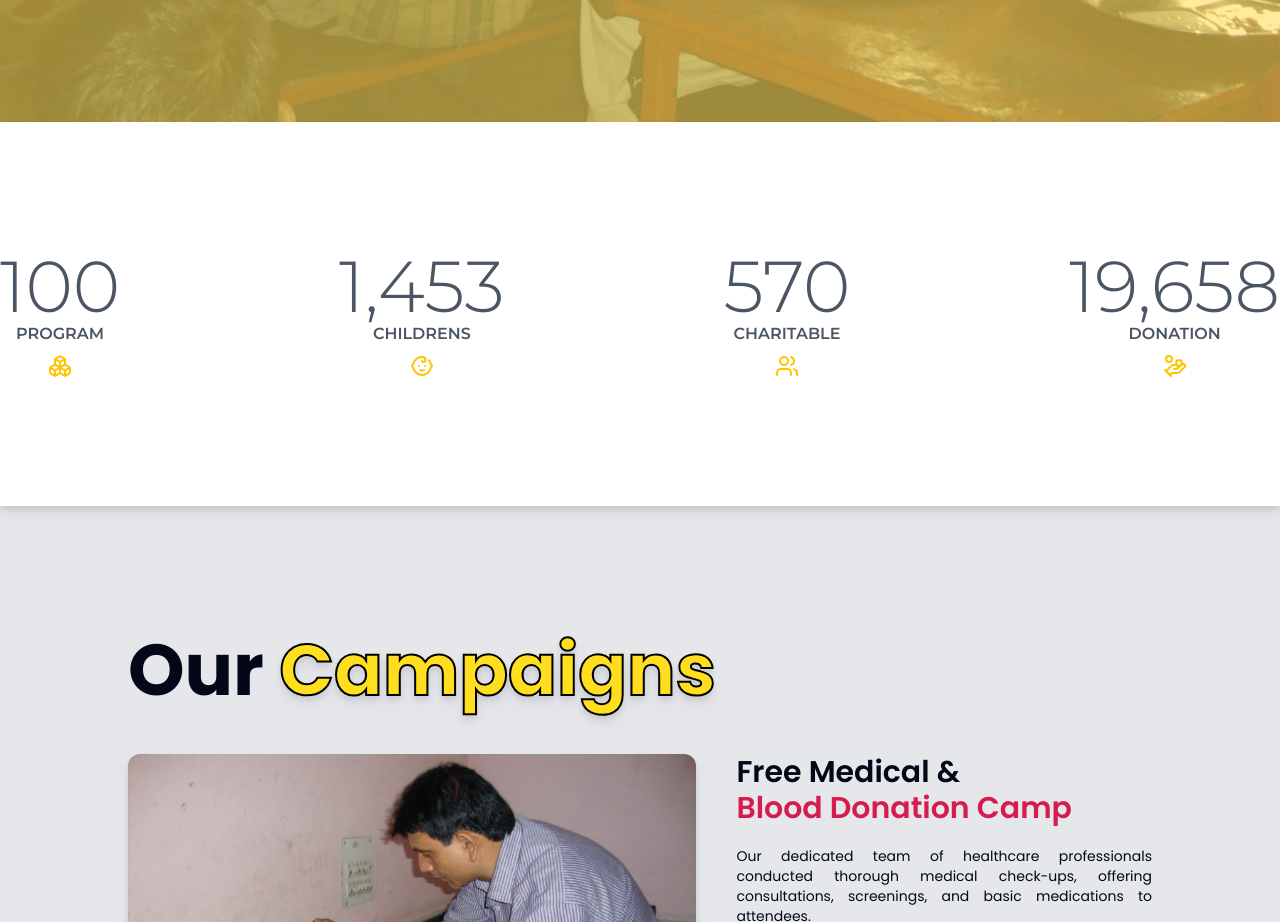
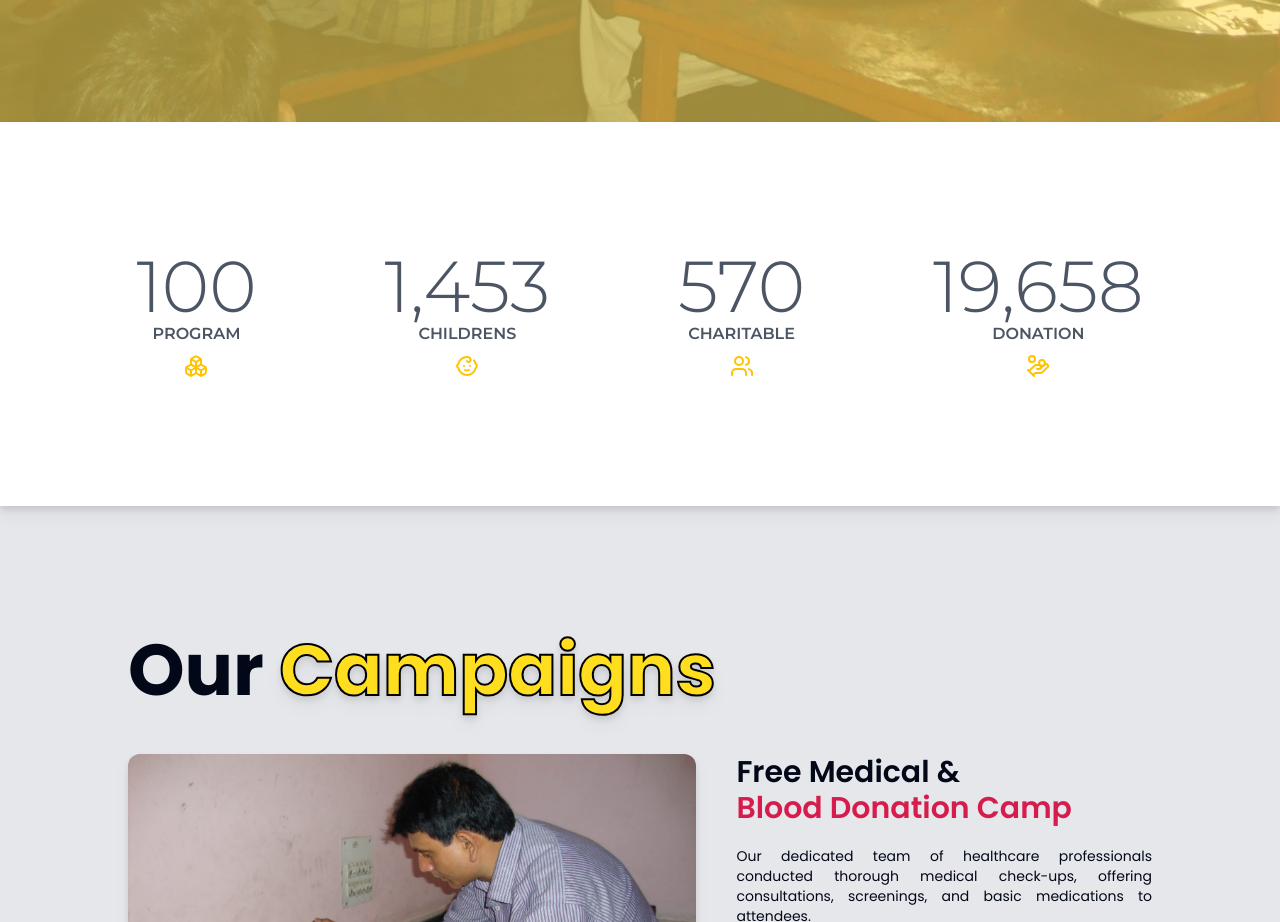
Before and after one commit to Deventhu-del/We-Fulfill-Foundation, a Next.js app: page / in a window 1280 px wide. Shown: the part 2900-3822 px from the top of the page. Built offline with nearby package versions, Linux system fonts and the light colour scheme; a web font is replaced by a local one.

Commit message:
fix stats padding

```diff
--- a/components/Stats.tsx
+++ b/components/Stats.tsx
@@ -2,7 +2,7 @@ import { Baby, Boxes, HandCoins, Users } from 'lucide-react'
 
 const Stats = () => {
   return (
-    <div className='flex flex-wrap max-lg:flex-col w-full h-full bg-white py-32 gap-20 text-gray-600 justify-between items-center drop-shadow-lg'>
+    <div className='flex flex-wrap max-lg:flex-col w-full h-full bg-white py-32 gap-20 md:gap-32 text-gray-600 justify-center items-center drop-shadow-lg'>
       <div className='flex flex-col justify-center items-center font-[Montserrat]'>
         <h6 className='text-7xl font-light'>100</h6>
         <p className='font-semibold'>PROGRAM</p>
```
